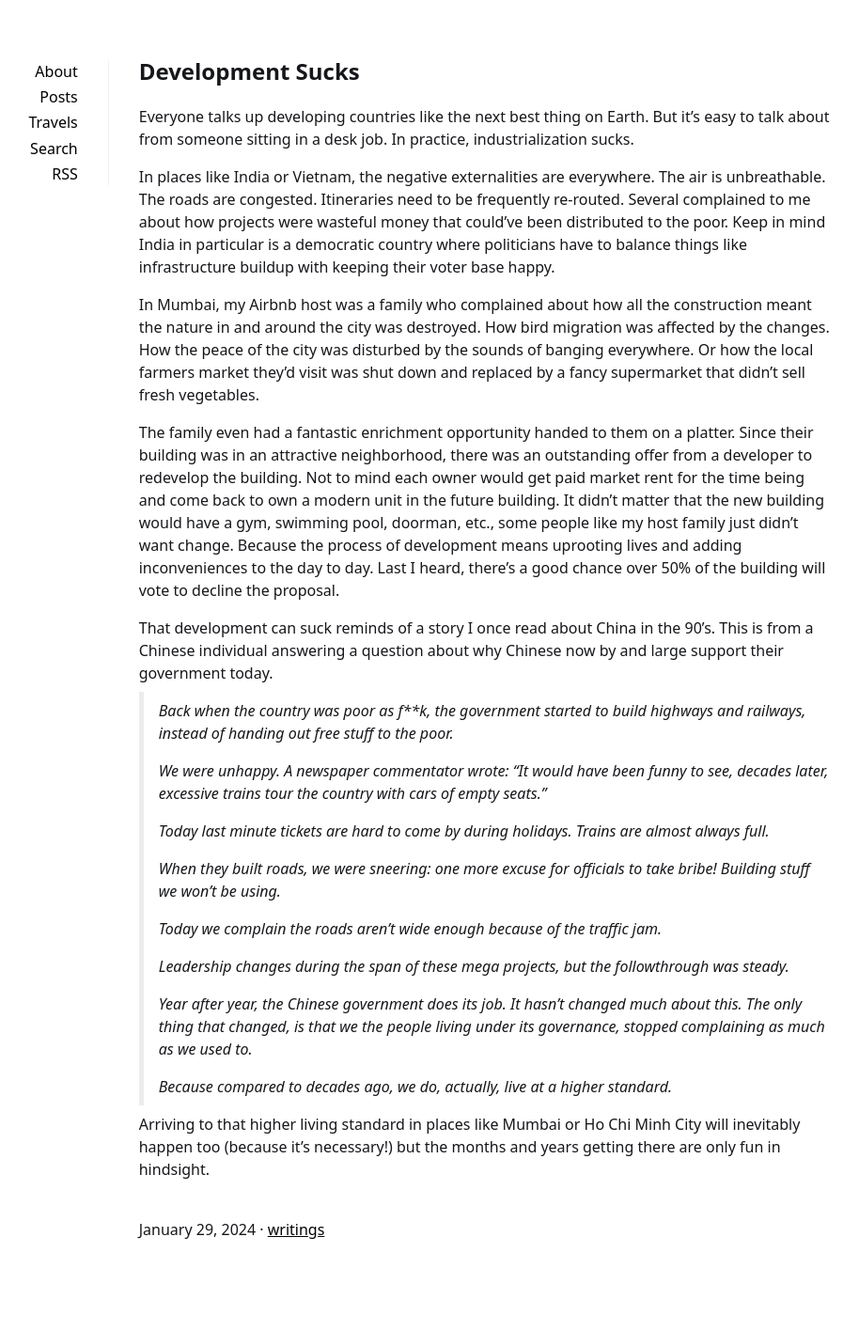
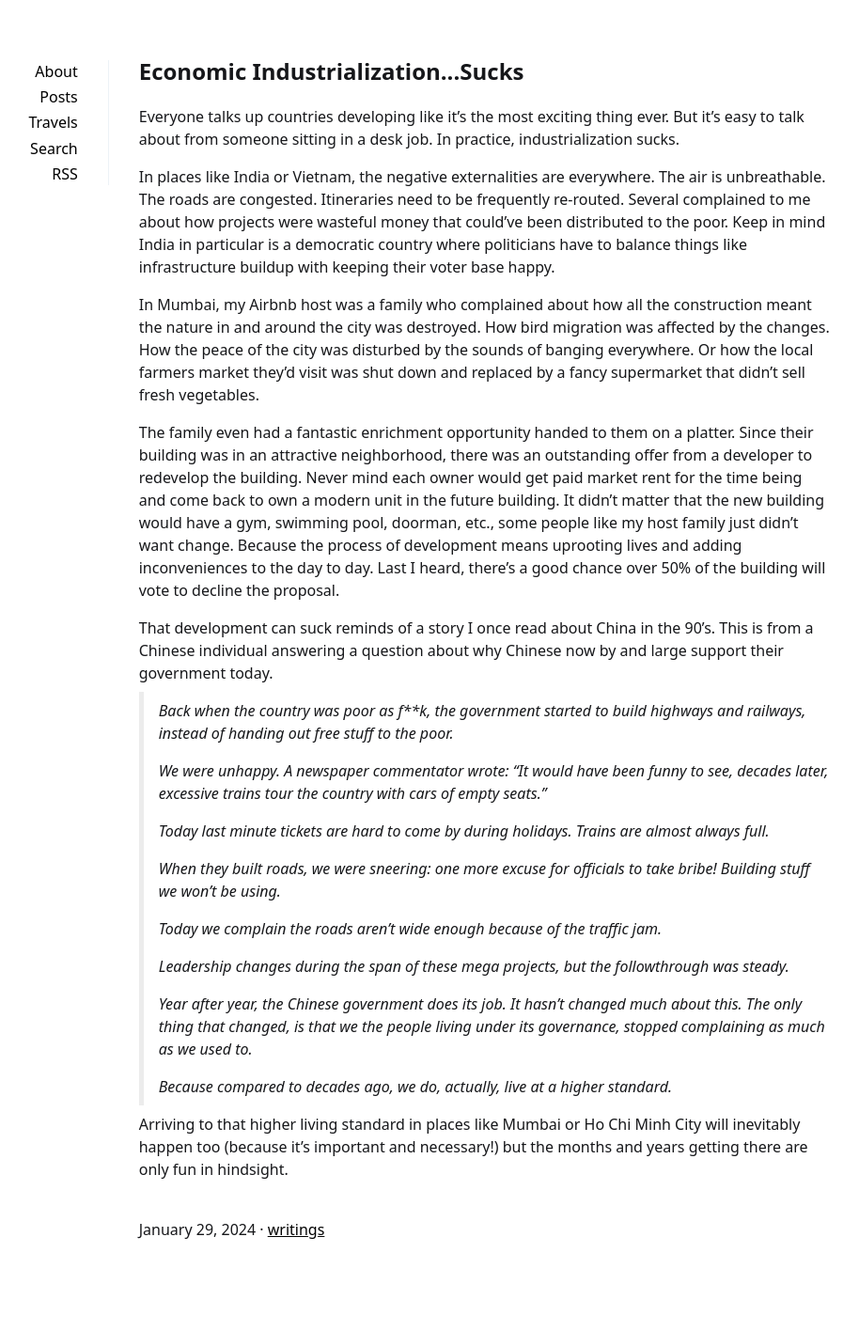
Before and after one commit to Jerry-Sun/jerry-sun.github.io, a Jekyll site: the page built from _posts/2024-01-29-industrialization-sucks.md, in a window 1280 px wide. Shown: the whole page at 94% size, without its empty margins (205-1119 px from the left). Built offline with Jekyll 4.4.1, drawn with Linux system fonts in a browser that asks for light colours.

```diff
--- a/_pages/travels.html
+++ b/_pages/travels.html
@@ -10,11 +10,9 @@
   <li>United States</li>
   <li><a href="https://goo.gl/maps/g9fUrU1T7cNwooDj9" target="_blank">Belgium</a></li>
   <li><a href="https://goo.gl/maps/chv1NjXf13oDue8U7" target="_blank">Canada</a></li>
+  <li><a href="https://goo.gl/maps/nPHeykm6J82iJ74s9" target="_blank">China</a></li>
   <ul>
-    <li><a href="https://goo.gl/maps/nPHeykm6J82iJ74s9" target="_blank">China</a></li>
-    <ul>
-      <li><a href="https://maps.app.goo.gl/ov4UJPRGQMo8ZRrk9" target="_blank">Hong Kong / Macau</a></li>
-    </ul>
+    <li><a href="https://maps.app.goo.gl/ov4UJPRGQMo8ZRrk9" target="_blank">Hong Kong / Macau</a></li>
   </ul>
   <li><a href="https://goo.gl/maps/BGc3gL6x78kzvZPA9" target="_blank">Denmark</a></li>
   <li><a href="https://goo.gl/maps/pb5HCJx5DFh4wRw47" target="_blank">Egypt</a></li>
--- a/_posts/2024-01-29-development-sucks.md
+++ b/_posts/2024-01-29-industrialization-sucks.md
@@ -1,19 +1,19 @@
 ---
 layout: post
-title: Development Sucks
+title: Economic Industrialization...Sucks
 description:
 summary:
 tags:
   - writings
 ---
 
-Everyone talks up developing countries like the next best thing on Earth. But it's easy to talk about from someone sitting in a desk job. In practice, industrialization sucks.
+Everyone talks up countries developing like it's the most exciting thing ever. But it's easy to talk about from someone sitting in a desk job. In practice, industrialization sucks.
 
 In places like India or Vietnam, the negative externalities are everywhere. The air is unbreathable. The roads are congested. Itineraries need to be frequently re-routed. Several complained to me about how projects were wasteful money that could've been distributed to the poor. Keep in mind India in particular is a democratic country where politicians have to balance things like infrastructure buildup with keeping their voter base happy.
 
 In Mumbai, my Airbnb host was a family who complained about how all the construction meant the nature in and around the city was destroyed. How bird migration was affected by the changes. How the peace of the city was disturbed by the sounds of banging everywhere. Or how the local farmers market they'd visit was shut down and replaced by a fancy supermarket that didn't sell fresh vegetables.
 
-The family even had a fantastic enrichment opportunity handed to them on a platter. Since their building was in an attractive neighborhood, there was an outstanding offer from a developer to redevelop the building. Not to mind each owner would get paid market rent for the time being and come back to own a modern unit in the future building. It didn't matter that the new building would have a gym, swimming pool, doorman, etc., some people like my host family just didn't want change. Because the process of development means uprooting lives and adding inconveniences to the day to day. Last I heard, there's a good chance over 50% of the building will vote to decline the proposal.
+The family even had a fantastic enrichment opportunity handed to them on a platter. Since their building was in an attractive neighborhood, there was an outstanding offer from a developer to redevelop the building. Never mind each owner would get paid market rent for the time being and come back to own a modern unit in the future building. It didn't matter that the new building would have a gym, swimming pool, doorman, etc., some people like my host family just didn't want change. Because the process of development means uprooting lives and adding inconveniences to the day to day. Last I heard, there's a good chance over 50% of the building will vote to decline the proposal.
 
 That development can suck reminds of a story I once read about China in the 90's. This is from a Chinese individual answering a question about why Chinese now by and large support their government today.
 
@@ -33,4 +33,4 @@
 
 > Because compared to decades ago, we do, actually, live at a higher standard.
 
-Arriving to that higher living standard in places like Mumbai or Ho Chi Minh City will inevitably happen too (because it's necessary!) but the months and years getting there are only fun in hindsight.
+Arriving to that higher living standard in places like Mumbai or Ho Chi Minh City will inevitably happen too (because it's important and necessary!) but the months and years getting there are only fun in hindsight.
```
Also changed, not shown: _posts/2024-01-31-dont-make-payments-difficult-for-foreigners.md (added, +21 -0 lines).
